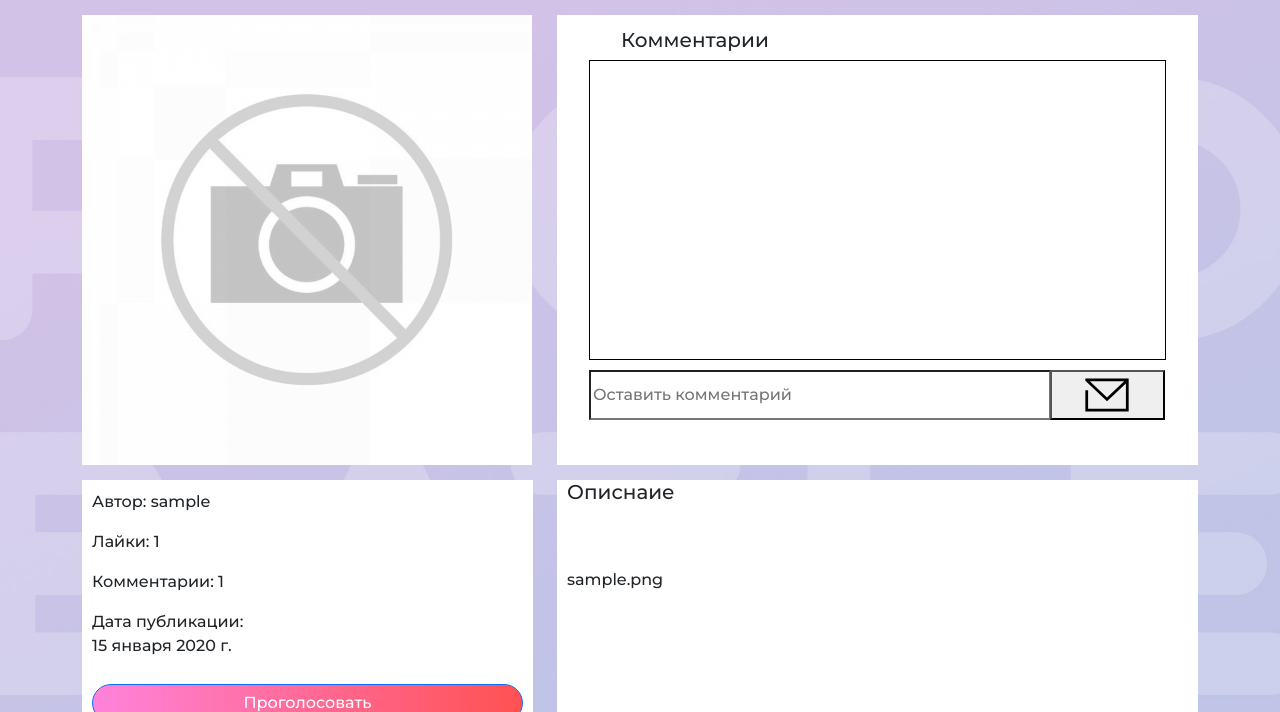
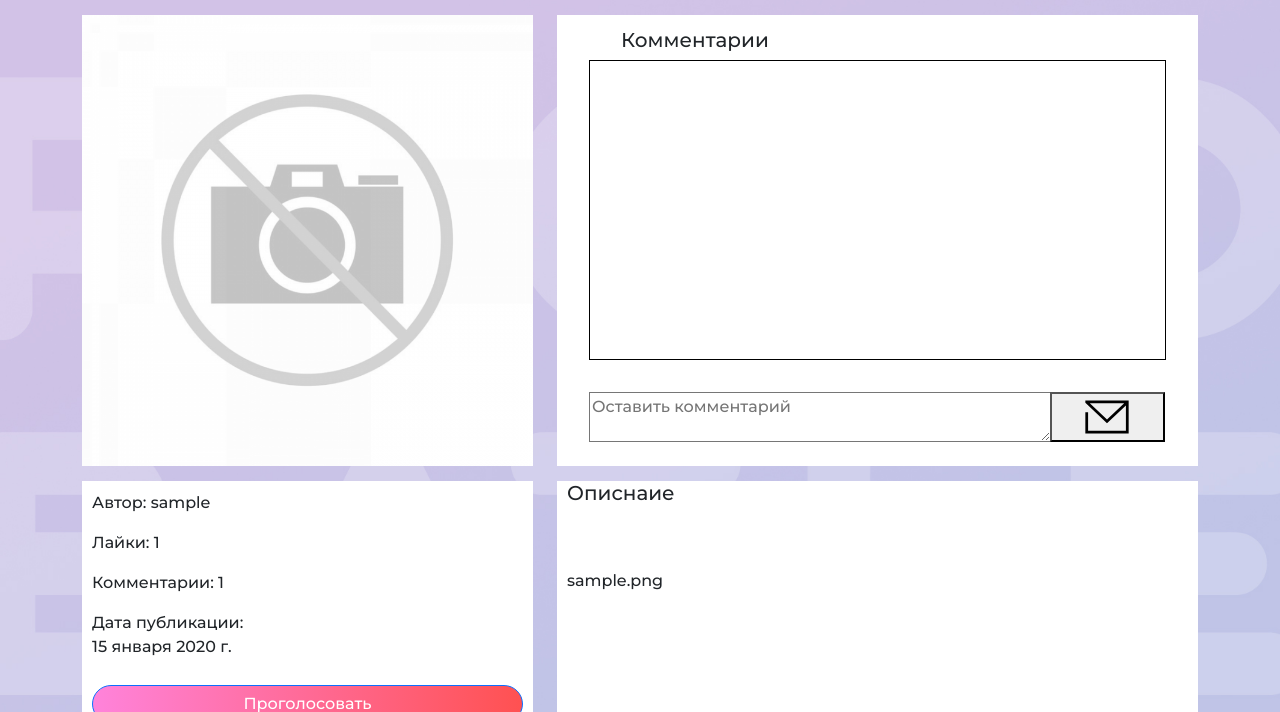
Before and after one commit to sasha-pipec/mentor_project, a Django app: a page that uses photobatle/templates/photobatle/detail_post.html in a window 1280 px wide. Shown: the part 42-754 px from the top of the page. Run offline with Django 4.2, Linux system fonts and the light colour scheme; tables that the repository leaves empty hold one stand-in row (values such as "Sample post"); some libraries are stand-ins or nearby versions.

Commit message:
add change detail post

```diff
--- a/photobatle/static/css/project-style.css
+++ b/photobatle/static/css/project-style.css
@@ -217,7 +217,7 @@
 height:50px;
 width:90%;
 margin:auto;
-margin-top:10px;
+margin-top:5%;
 }
 
 #detail-photo{
@@ -228,6 +228,7 @@
 
 #input-comment{
 width:80%;
+height:100%;
 }
 
 #button-comment{
--- a/photobatle/templates/photobatle/detail_post.html
+++ b/photobatle/templates/photobatle/detail_post.html
@@ -13,7 +13,7 @@
             </a>
             {% else %}
             <a href="{% url 'detail_post' post.slug%}">
-                <img src="/static/image/default-photo-post.png" alt="Card image cap" style="width:450px;height:450px;">
+                <img src="/static/image/default-photo-post.png" alt="Card image cap" id="detail-photo">
             </a>
             {% endif %}
         </div>
@@ -26,7 +26,7 @@
 
                 </div>
                 <div class="input-group">
-                    <input type="text" id="input-comment" placeholder="Оставить комментарий">
+                    <textarea type="text" id="input-comment" placeholder="Оставить комментарий"></textarea>
                     <button id="button-comment"><img src="/static/image/add-comment.svg" alt="" id="image-comment-button"></button>
                 </div>
             </div>
```
